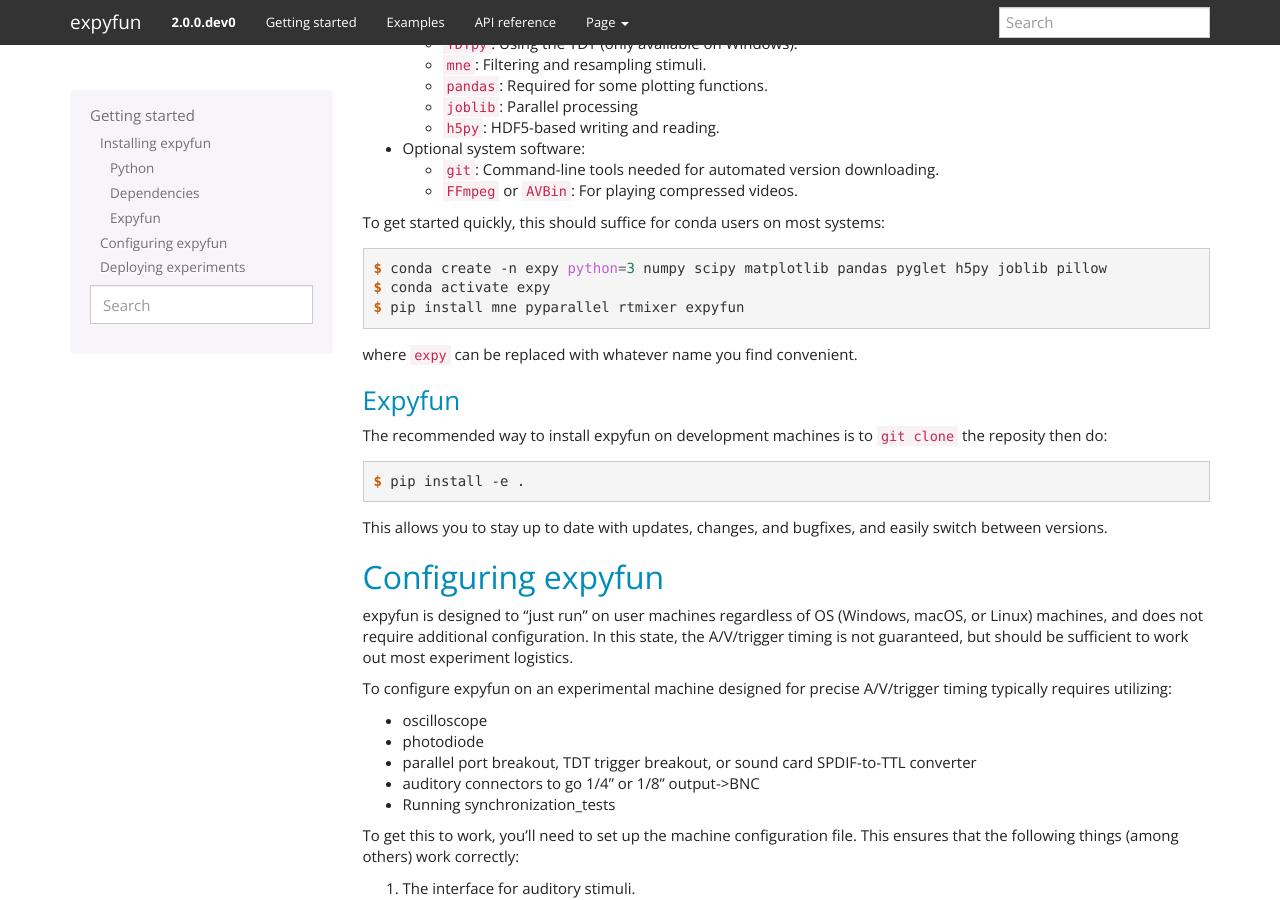
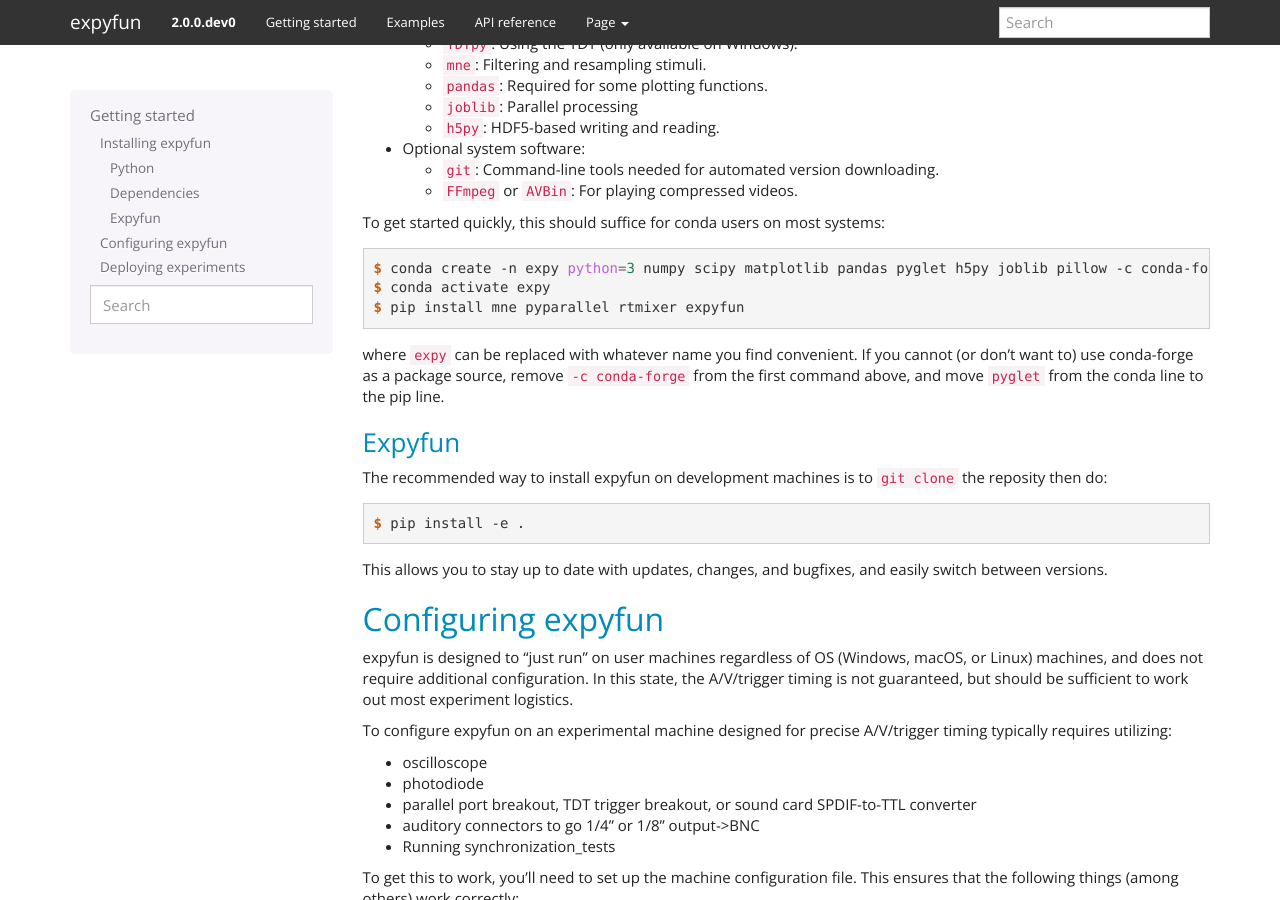
Before and after one commit to LABSN/expyfun, a Sphinx documentation site: the page built from doc/getting_started.rst, in a window 1280 px wide and 900 px high, scrolled down 682 px. Built offline with Sphinx 7.4.7, drawn with Linux system fonts in a browser that asks for light colours.

Commit message:
fix install command (#428)

```diff
--- a/doc/getting_started.rst
+++ b/doc/getting_started.rst
@@ -53,11 +53,14 @@
 
 .. code-block:: console
 
-    $ conda create -n expy python=3 numpy scipy matplotlib pandas pyglet h5py joblib pillow
+    $ conda create -n expy python=3 numpy scipy matplotlib pandas pyglet h5py joblib pillow -c conda-forge
     $ conda activate expy
     $ pip install mne pyparallel rtmixer expyfun
 
-where ``expy`` can be replaced with whatever name you find convenient.
+where ``expy`` can be replaced with whatever name you find convenient. If you
+cannot (or don't want to) use conda-forge as a package source, remove
+``-c conda-forge`` from the first command above, and move ``pyglet`` from the
+conda line to the pip line.
 
 Expyfun
 ^^^^^^^
```
